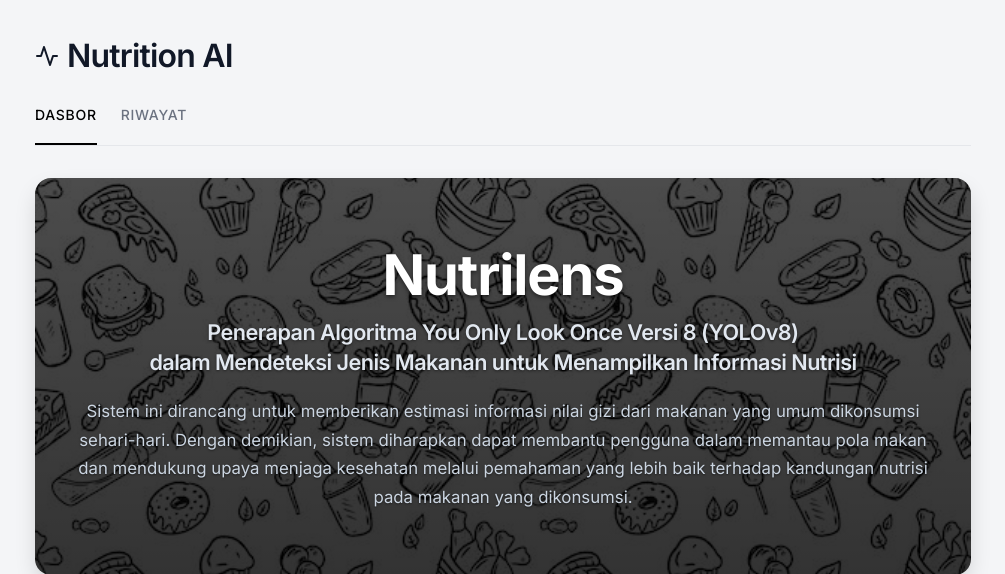
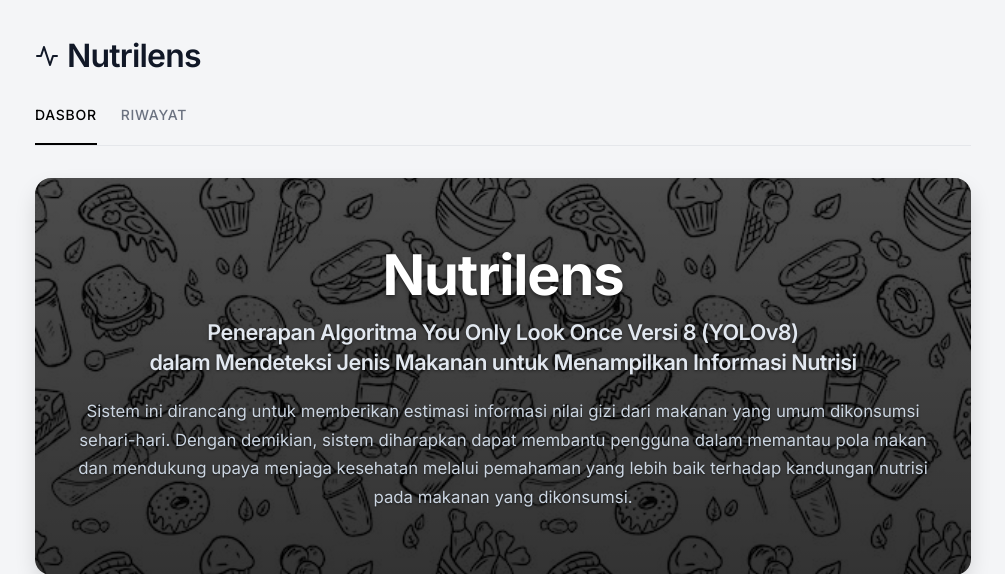
Before and after one commit to MuhammadAliffandy/food-fat-detection, a Flask app: page / in a window 1280 px wide. Shown: the top 574 px of the page, without its empty margins (137-1142 px from the left). Run offline with Flask 3, Linux system fonts and the light colour scheme; data comes from the database, SQL or seed files in the repository; data that the repository does not hold is empty.

Commit message:
Rename app to Nutrilens

```diff
--- a/web_app/templates/base.html
+++ b/web_app/templates/base.html
@@ -3,7 +3,7 @@
 <head>
     <meta charset="UTF-8">
     <meta name="viewport" content="width=device-width, initial-scale=1.0">
-    <title>Nutrition AI | Clinical Dashboard</title>
+    <title>Nutrilens | Clinical Dashboard</title>
     <!-- Use Google Fonts Inter for a clean medical-tech aesthetic -->
     <link rel="preconnect" href="https://fonts.googleapis.com">
     <link rel="preconnect" href="https://fonts.gstatic.com" crossorigin>
@@ -16,7 +16,7 @@
         <header>
             <h1 style="margin-bottom: 1.5rem; display: flex; align-items: center; gap: 0.5rem;">
                 <svg width="24" height="24" viewBox="0 0 24 24" fill="none" stroke="currentColor" stroke-width="2" stroke-linecap="round" stroke-linejoin="round"><path d="M22 12h-4l-3 9L9 3l-3 9H2"/></svg>
-                Nutrition AI
+                Nutrilens
             </h1>
             <div class="nav">
                 <a href="{{ url_for('dashboard') }}" class="{% if request.endpoint == 'dashboard' %}active{% endif %}">Dasbor</a>
```
